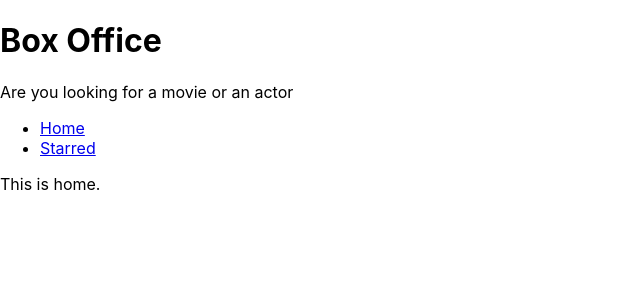
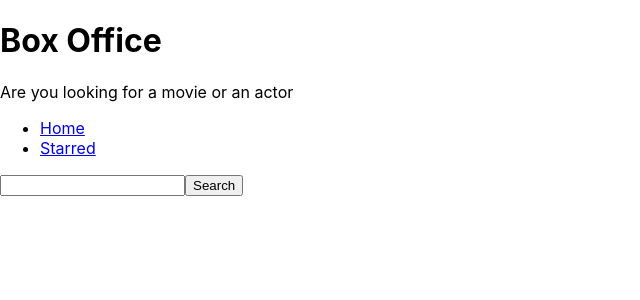
Before and after one commit to bhagwat7540/box-office, a React (Create React App) app: page / in a window 1280 px wide. Shown: the top 300 px of the page, without its empty margins (0-640 px from the left). Built offline with nearby package versions, Linux system fonts and the light colour scheme.

Commit message:
added input and fetch

```diff
--- a/src/pages/Home.js
+++ b/src/pages/Home.js
@@ -1,8 +1,37 @@
-import React from 'react';
+import React, { useState } from 'react';
 import MainPageLayout from '../Components/MainPageLayout';
 
 const Home = () => {
-  return <MainPageLayout>This is home.</MainPageLayout>;
+  const [input, setInput] = useState(' ');
+  const onInputChange = ev => {
+    setInput(ev.target.value);
+  };
+
+  const onSearch = () => {
+    fetch(`https://api.tvmaze.com/search/shows?q=${input}`)
+      .then(r => r.json())
+      .then(result => {
+        console.log(result);
+      });
+  };
+
+  const onKeyDown = ev => {
+    if (ev.keyCode === 13) onSearch();
+  };
+
+  return (
+    <MainPageLayout>
+      <input
+        type="text"
+        onChange={onInputChange}
+        onKeyDown={onKeyDown}
+        value={input}
+      />
+      <button type="button" onClick={onSearch}>
+        Search
+      </button>
+    </MainPageLayout>
+  );
 };
 
 export default Home;
```
